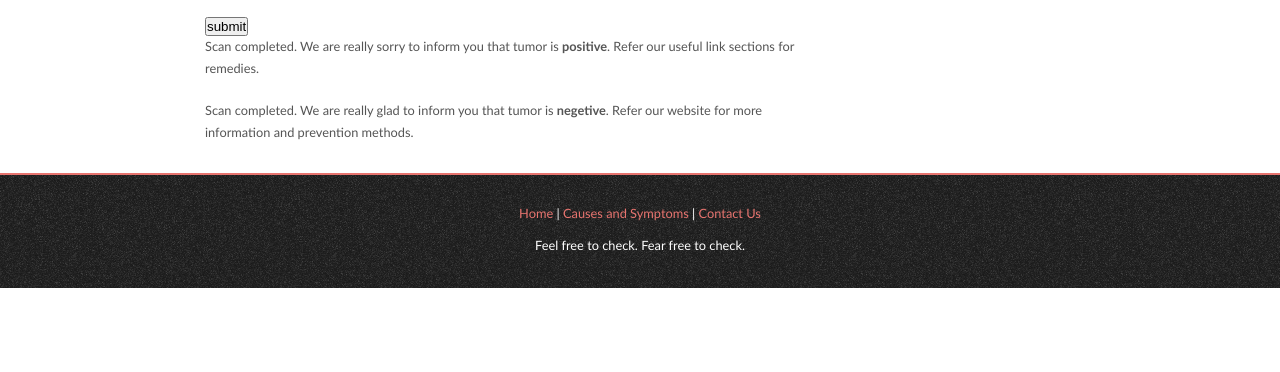
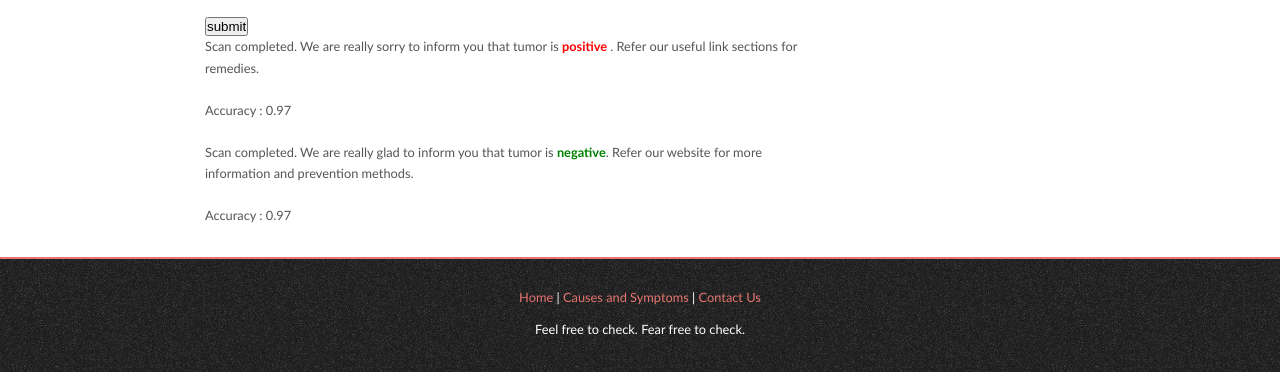
Before and after one commit to Thalooth/KYT, a plain HTML site: page Project/index.html in a window 1280 px wide. Shown: the part 1056-1428 px from the top of the page. Before the commit the page ends 1344 px from the top, so only its background shows below. Drawn offline with Linux system fonts and the light colour scheme.

Commit message:
Added node

```diff
--- a/Project/index.html
+++ b/Project/index.html
@@ -81,11 +81,13 @@
 		</script>
 		<input type="submit" value="submit">
 		<div id="tumortrue">
-			<p>Scan completed. We are really sorry to inform you that tumor is<strong> positive</strong>. Refer our useful link sections for remedies.</p>
-		</div>
+			<p>Scan completed. We are really sorry to inform you that tumor is<span style="color: red; font-weight: bold;"> positive </span>. Refer our useful link sections for remedies.</p>
+      <p>Accuracy : 0.97</p>
+    </div>
 		<div id="tumorfalse">
-			<p>Scan completed. We are really glad to inform you that tumor is<strong> negetive</strong>. Refer our website for more information and prevention methods.</p>
-		</div>
+			<p>Scan completed. We are really glad to inform you that tumor is <span style="color: green; font-weight: bold;">negative</span>. Refer our website for more information and prevention methods.</p>
+      <p>Accuracy : 0.97</p>
+    </div>
       </div>
     </div>
     <div id="content_footer"></div>
```
Also changed, not shown: 2 other files.
